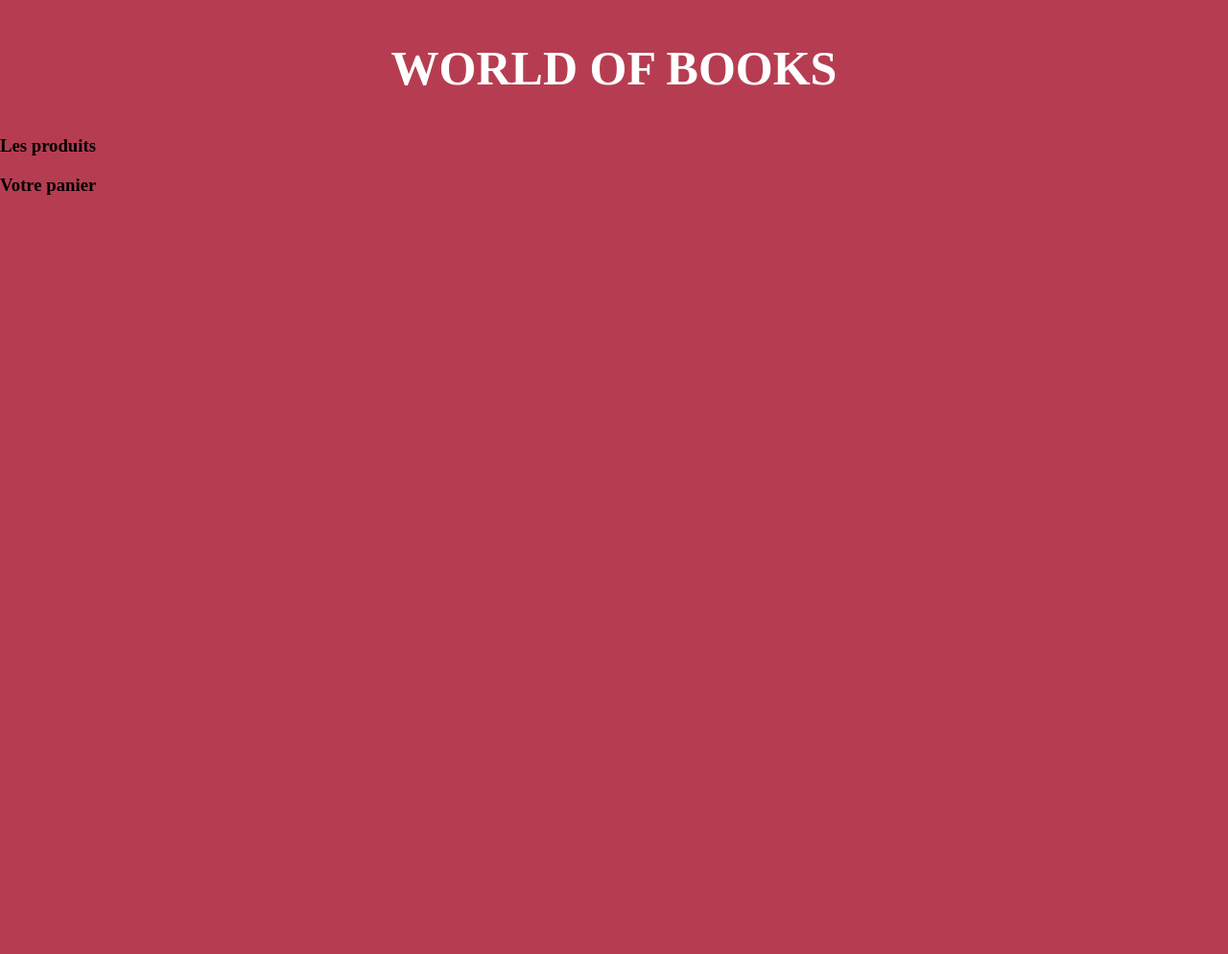
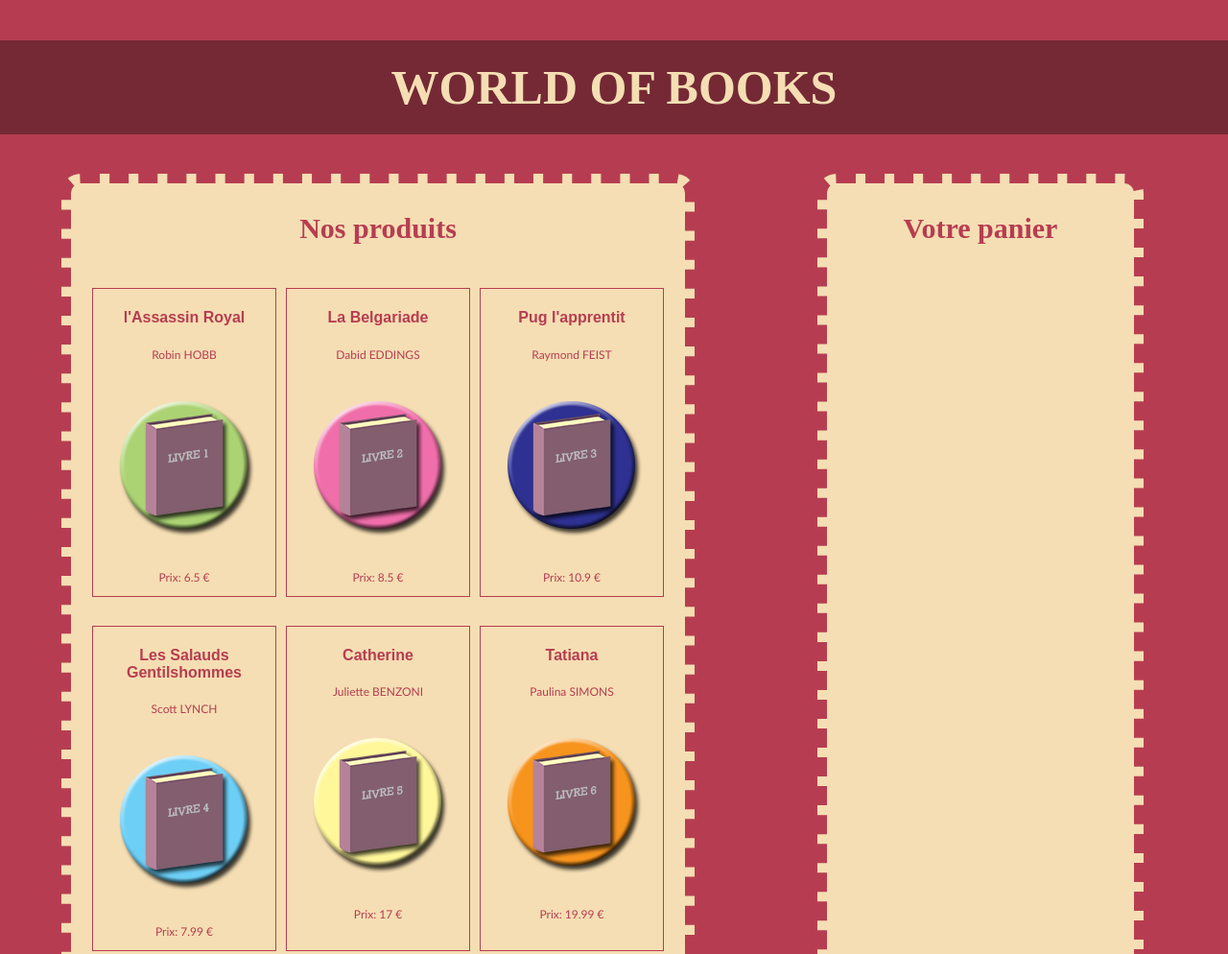
Before and after one commit to FR-Marie/Projet-Dev, a plain HTML site: page PORTFOLIO/TableauVente/TableauVente.html in a window 1280 px wide. Shown: the top 994 px of the page at 96% size. Before the commit the page ends 800 px from the top, so only its background shows below. Drawn offline with nearby package versions, Linux system fonts and the light colour scheme; a web font is replaced by a local one.

Commit message:
mise à jour pour michael

```diff
--- a/PORTFOLIO/TableauVente/TableauVente.css
+++ b/PORTFOLIO/TableauVente/TableauVente.css
@@ -6,8 +6,75 @@ html, body{
 body{
     background: rgb(182, 61, 81);
 }
+
+/* TITRE H2 */
 h2{
     font-size: 50px;
-    color: white;
+    color: wheat;
     text-align: center;
+    background-color: rgba(116, 41, 53);
+    padding: 20px;
 }
+
+/****** DIV PRINCIPALE *******/
+.produits-et-panier{
+    display: flex;
+}
+
+/************ TABLEAU 1 ************/
+#tableau1{
+    margin-left: 5%;
+    width: 50%;
+    background-color: aliceblue;
+    border-radius: 20px;
+    border: 10px dashed rgb(182, 61, 81) ;
+    background-color: wheat;
+}
+#liste-des-Produits{
+    display: flex;
+    flex-wrap: wrap;
+    justify-content: center;
+    margin: 0;
+    padding: 0;
+}
+.h3-produits{
+    color: rgb(182, 61, 81) ;
+    text-align: center;
+    font-size: 30px;
+}
+li{
+    font-family: 'Trebuchet MS', 'Lucida Sans Unicode', 'Lucida Grande', 'Lucida Sans', Arial, sans-serif;
+    color: rgb(182, 61, 81);
+    list-style-type: none;
+    text-align: center;
+    border: 1px solid rgb(182, 61, 81);
+    margin: 15px 5px;
+}
+li img{
+    padding: 20px;
+}
+h4{
+    font-family: 'Laila', sans-serif;
+    font-size: 16px;
+}
+p{
+    font-size: 12px;
+}
+button{
+    color: red;
+}
+
+
+/************ TABLEAU 2 ************/
+#tableau2{
+    margin-left: 10%;
+    width: 25%;
+    border-radius: 20px;
+    border: 10px dashed rgb(182, 61, 81) ;
+    background-color: wheat;
+}
+.h3-panier{
+    color: rgb(182, 61, 81) ;
+    text-align: center;
+    font-size: 30px;
+}
--- a/PORTFOLIO/TableauVente/TableauVente.html
+++ b/PORTFOLIO/TableauVente/TableauVente.html
@@ -29,14 +29,18 @@
 
     <h2>WORLD OF BOOKS</h2>
 
-    <div id="tableau1">
-        <h3>Les produits</h3>
-        <ul id="liste-des-Produits"></ul>
-    </div>
+    <div class="produits-et-panier">
 
-    <div id="tableau2">
-        <h3>Votre panier</h3>
-        <ul id="liste-du-panier"></ul>
+        <div id="tableau1">
+            <h3 class="h3-produits">Nos produits</h3>
+            <ul id="liste-des-Produits"></ul>
+        </div>
+
+        <div id="tableau2">
+            <h3 class="h3-panier">Votre panier</h3>
+            <ul id="liste-du-panier"></ul>
+        </div>
+
     </div>
 
     <script src="TableauVente.js"></script>
--- a/PORTFOLIO/TableauVente/TableauVente.js
+++ b/PORTFOLIO/TableauVente/TableauVente.js
@@ -1,52 +1,113 @@
+//Je définis mes produits dans un tableau
 let produits = [
     {
         id: 1,
-        nomProduit: "livre 1"
-        image: ..,
+        nomProduit: "l'Assassin Royal",
+        auteurProduit: "Robin HOBB",
+        image: "/img/PORTFOLIO - TABLEAUX VENTES/Livre 1.png",
         prixHT: 6.50,
         tva: 5,
-        prixTTC: 0
+        prixTTC: 0,
     },
     {
         id: 2,
-        nomProduit: "livre 2",
-        image: ..,
+        nomProduit: "La Belgariade",
+        auteurProduit: "Dabid EDDINGS",
+        image: "/img/PORTFOLIO - TABLEAUX VENTES/Livre 2.png",
         prixHT: 8.50,
         tva: 5,
         prixTTC: 0
     },
     {
         id: 3,
-        nomProduit: "livre 3",
-        image: ..,
+        nomProduit: "Pug l'apprentit",
+        auteurProduit: "Raymond FEIST",
+        image: "/img/PORTFOLIO - TABLEAUX VENTES/Livre 3.png",
         prixHT: 10.90,
         tva: 5,
         prixTTC: 0
     },
     {
         id: 4,
-        nomProduit: "livre 4",
-        image: ..,
+        nomProduit: "Les Salauds <br> Gentilshommes",
+        auteurProduit: "Scott LYNCH",
+        image: "/img/PORTFOLIO - TABLEAUX VENTES/Livre 4.png",
         prixHT: 7.99,
         tva: 5,
         prixTTC: 0
     },
     {
         id: 5,
-        nomProduit: "livre 5",
-        image: ..,
+        nomProduit: "Catherine",
+        auteurProduit: "Juliette BENZONI",
+        image: "/img/PORTFOLIO - TABLEAUX VENTES/Livre 5.png",
         prixHT: 17,
         tva: 5,
         prixTTC: 0
     },
     {
         id: 6,
-        nomProduit: "livre 6",
-        image: ..,
+        nomProduit: "Tatiana",
+        auteurProduit: "Paulina SIMONS",
+        image: "/img/PORTFOLIO - TABLEAUX VENTES/Livre 6.png",
         prixHT: 19.99,
         tva: 5,
         prixTTC: 0
     }
-]
+];
 
+
+//Je récupère dans html: l'id du tableau 1 de la liste des produits qui s'affichera
 let listeProduits = document.getElementById("liste-des-Produits");
+
+//Je crée ma fonction pour afficher mes produits dans mon tableau 1
+function afficherProduits(){
+    //La boucle forEach va récupérer chaque produit de la liste des produits
+   produits.forEach(function(donnees){
+       //console.log(donnees)
+
+       //Chaque produit est un <li> dans le <ul>
+       let produitsItems = document.createElement("li");
+
+       //Je définis un ID dynamique pour chacun de mes produits
+       produitsItems.id = `produit-${donnees.id}`;
+
+       //J'injecte dans mon HTML chacun des produits
+       produitsItems.innerHTML =
+       `
+       <h4>${donnees.nomProduit}</h4>
+       <p>${donnees.auteurProduit}</p>
+       <img src="${donnees.image}" title="${donnees.nomProduit}" alt="${donnees.nomProduit}"/>
+       <p>Prix: ${donnees.prixHT} €</p>
+
+       `
+
+       listeProduits.appendChild(produitsItems);
+
+       produitsItems.addEventListener("click", function(){
+           //alert(`produit-${donnees.id}`)
+           //panier.push(donnees)
+           //console.log(panier)
+       })
+   })
+}
+
+afficherProduits();
+
+
+//Je crée mon tableau vide pour le panier
+let panier = [];
+console.log(panier)
+
+
+// LES PRODUITS S'AFFICHENT DANS LE PANIER
+function afficherPanier(){
+    let produitsPanier = "";
+
+    panier.forEach(function(produitPanier){
+        produitsPanier +=
+        `
+
+        `
+    });
+}
```
